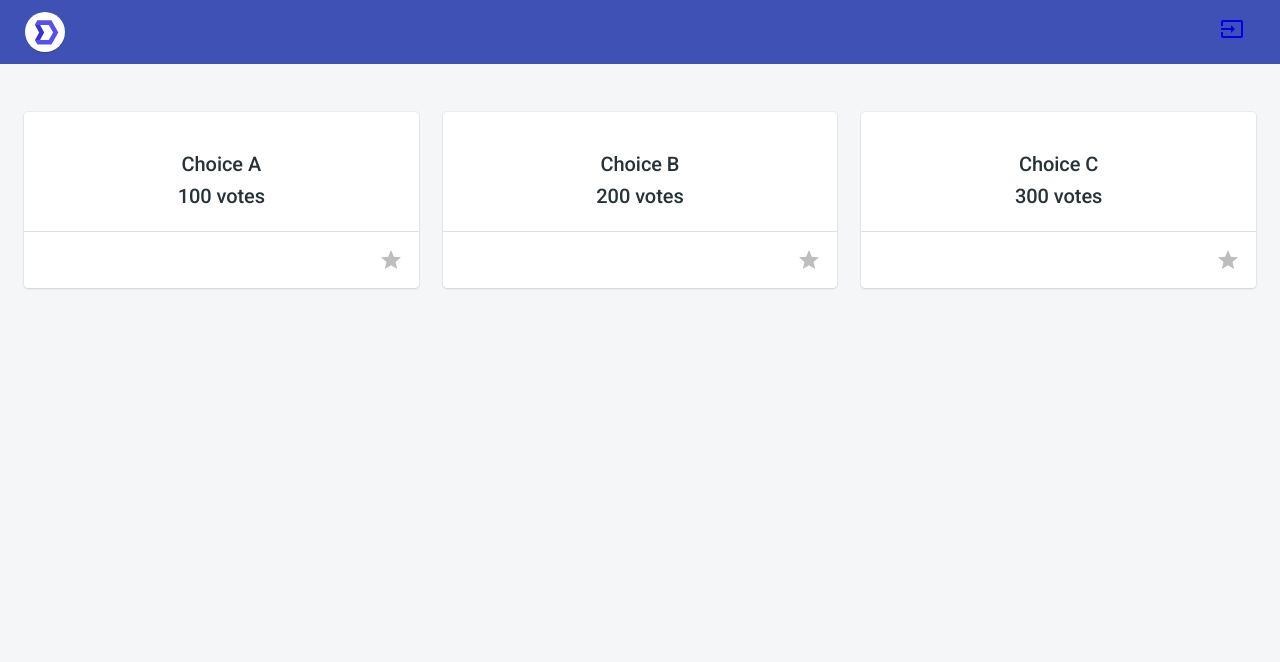
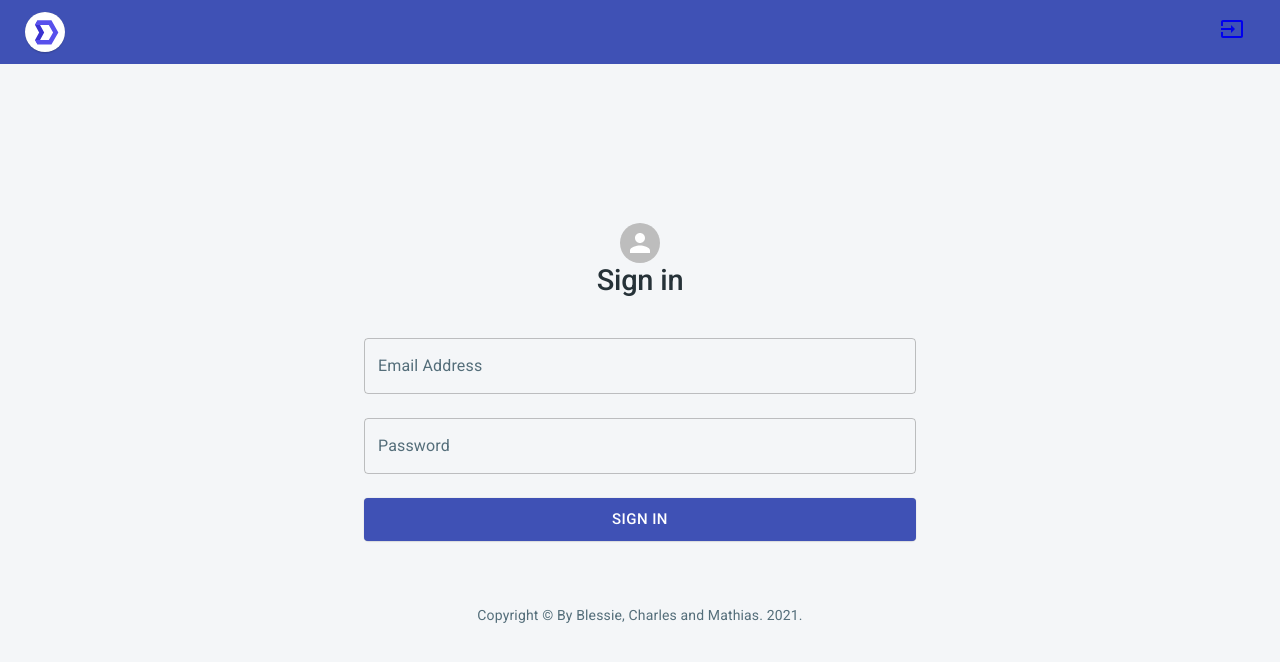
Before and after one commit to BlessieSuresh/VotingAppReactFrontend, a React (Create React App) app: page / in a window 1280 px wide. Shown: the top 662 px of the page. Built offline with nearby package versions, Linux system fonts and the light colour scheme.

Commit message:
Added Authentication

```diff
--- a/src/routes.js
+++ b/src/routes.js
@@ -13,7 +13,7 @@ const routes = [
     children: [
       { path: 'login', element: <LoginView /> },
       { path: '404', element: <NotFoundView /> },
-      { path: '/', element: <ProductListView /> },
+      { path: '/', element: <LoginView /> },
       { path: 'products', element: <ProductListView /> },
       { path: '*', element: <Navigate to="/404" /> }
     ]
--- a/src/views/auth/LoginView.js
+++ b/src/views/auth/LoginView.js
@@ -1,4 +1,4 @@
-import React, { useEffect, useState } from 'react';
+import React, { useState } from 'react';
 import { useNavigate } from 'react-router-dom';
 // import Link from '@material-ui/core/Link';
 // import * as Yup from 'yup';
@@ -31,6 +31,23 @@ function Copyright() {
   );
 }
 
+function handleResponse(response) {
+  return response.text().then((text) => {
+    const data = text && JSON.parse(text);
+    if (!response.ok) {
+      if (response.status !== 200) {
+        // logout();
+        // location.reload(true);
+      }
+
+      const error = (data && data.message) || response.statusText;
+      return Promise.reject(error);
+    }
+
+    return data;
+  });
+}
+
 const useStyles = makeStyles((theme) => ({
   root: {
     backgroundColor: theme.palette.background.dark,
@@ -43,37 +60,23 @@ const useStyles = makeStyles((theme) => ({
 const LoginView = () => {
   const classes = useStyles();
   const navigate = useNavigate();
-  // const url1 = 'http://127.0.0.1:2345';
+  const backendurl = 'http://127.0.0.1:8081/api/login/authenticate';
   const [email, setEmail] = useState('');
   const [password, setPassword] = useState('');
 
   const emailOnChange = (e) => {
     setEmail(e.target.value);
-    console.log(e.target.value);
   };
 
   const passwordOnChange = (e) => {
     setPassword(e.target.value);
-    console.log(e.target.value);
   };
 
-  useEffect(() => {
-    const fetchData = async () => {
-      // const result = await axios(url1);
-      /* const chatData = result.data;
-      const values = [];
-      for (let ln = 0; ln < chatData.length; ln++) {
-        const item1 = {
-          id: ln, server: url1
-        };
-        values.push(item1);
-      } */
-      // setChats(values);
-      console.log(email);
-      console.log(password);
-    };
-    fetchData();
-  }, []);
+  const requestOptions = {
+    method: 'POST',
+    headers: { 'Content-Type': 'application/json' },
+    body: JSON.stringify({ email, password })
+  };
 
   return (
     <Page
@@ -92,8 +95,21 @@ const LoginView = () => {
               email: '',
               password: ''
             }}
-            onSubmit={() => {
-              navigate('/products', { replace: true });
+            onSubmit={async () => {
+              fetch(backendurl, requestOptions)
+                .then(handleResponse)
+                .then((user) => {
+                  // login successful if there's a user in the response
+                  if (user) {
+                    // store user details and basic auth credentials in local storage
+                    // to keep user logged in between page refreshes
+                    user.authdata = window.btoa(`${email}:${password}`);
+                    localStorage.setItem('user', JSON.stringify(user));
+                    navigate('/products', { replace: true });
+                  } else {
+                    navigate('/login', { replace: true });
+                  }
+                });
             }}
           >
             {({
```
